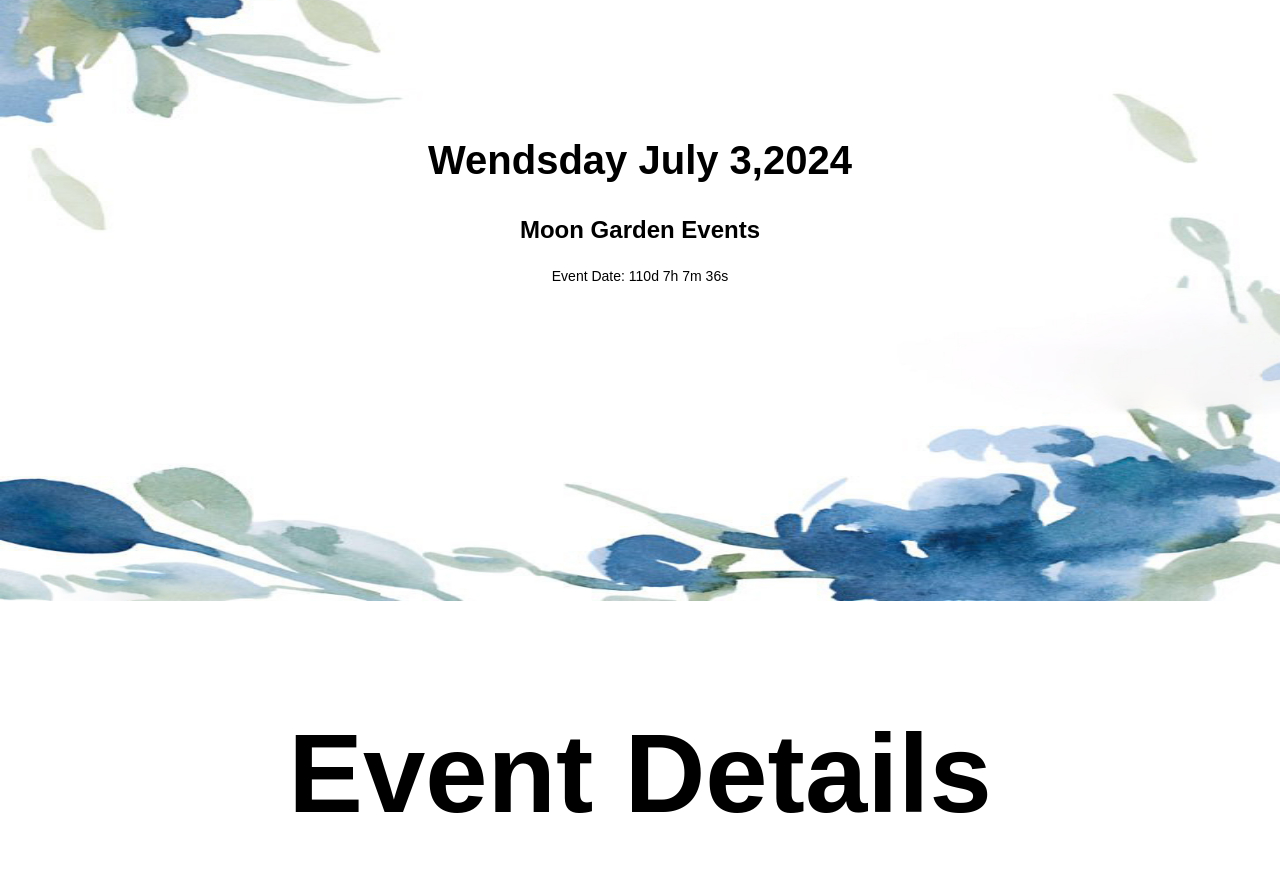
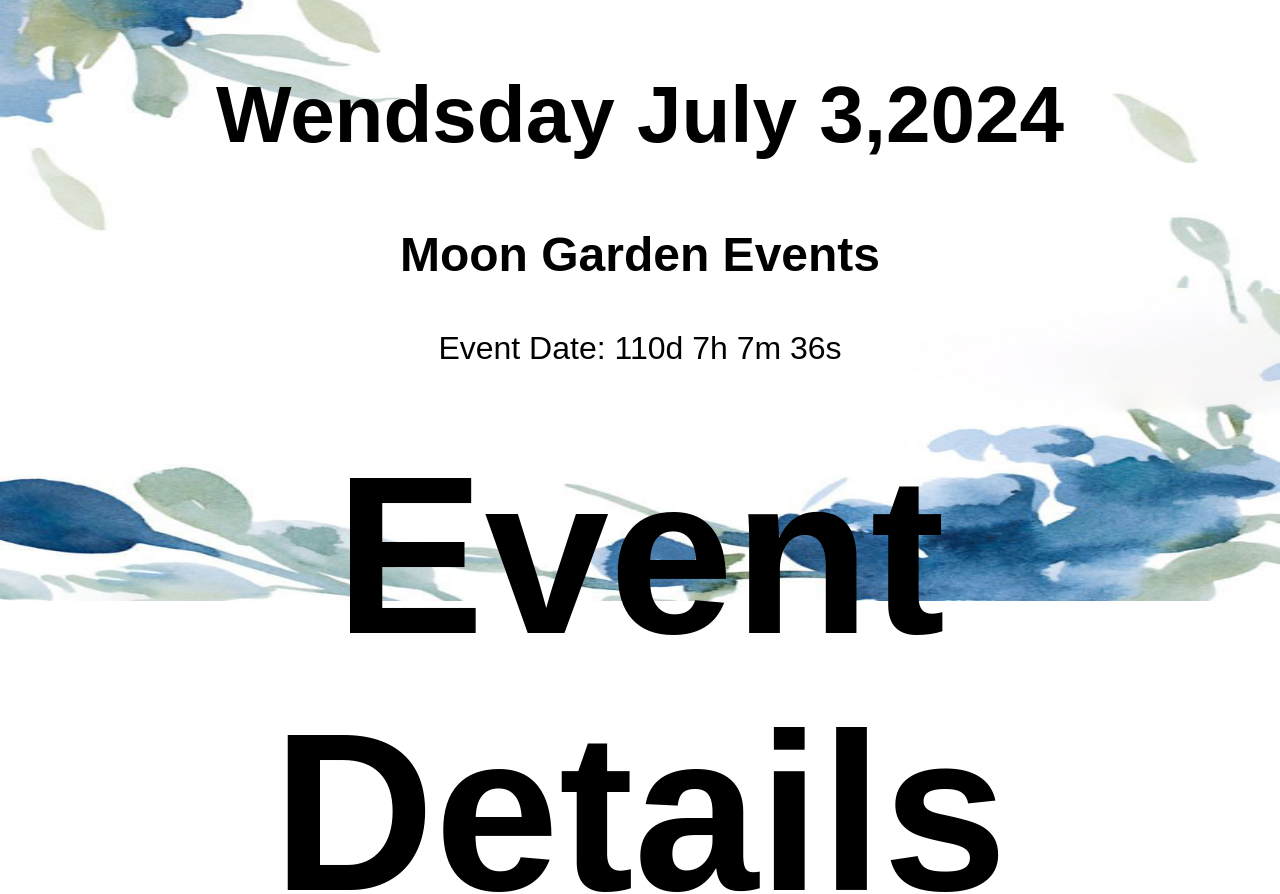
Before and after one commit to DevNoob01/DoubleA_Wedding, a plain HTML site: page index.html in a window 1280 px wide. Shown: the part 999-1893 px from the top of the page. Drawn offline with Linux system fonts and the light colour scheme; a web font is replaced by a local one.

Commit message:
Update styles.css

```diff
--- a/styles.css
+++ b/styles.css
@@ -133,7 +133,7 @@ body, html {
 
 @media screen and (max-width: 768px) {
     h1 {
-        font-size: 3.5em; /* 40px/16=2.5em */
+        font-size: 3em; /* 40px/16=2.5em */
         font-family: 'Madimi One', sans-serif;
     }
 
@@ -155,22 +155,22 @@ body, html {
 
 @media screen and (min-width: 769px) {
     h1 {
-        font-size: 7em; /* 40px/16=2.5em */
+        font-size: 14em; /* 40px/16=2.5em */
         font-family: 'Madimi One', sans-serif;
     }
 
     h2 {
-        font-size: 2.5em; /* 30px/16=1.875em */
+        font-size: 5em; /* 30px/16=1.875em */
         font-family: 'Madimi One', sans-serif;
     }
 
     h3 {
-        font-size: 1.5em; /* 30px/16=1.875em */
+        font-size: 3em; /* 30px/16=1.875em */
         font-family: 'Madimi One', sans-serif;
     }
 
     p {
-        font-size: 0.875em; /* 14px/16=0.875em */
+        font-size: 2em; /* 14px/16=0.875em */
         font-family: 'Madimi One', sans-serif;
     }
 }
```
